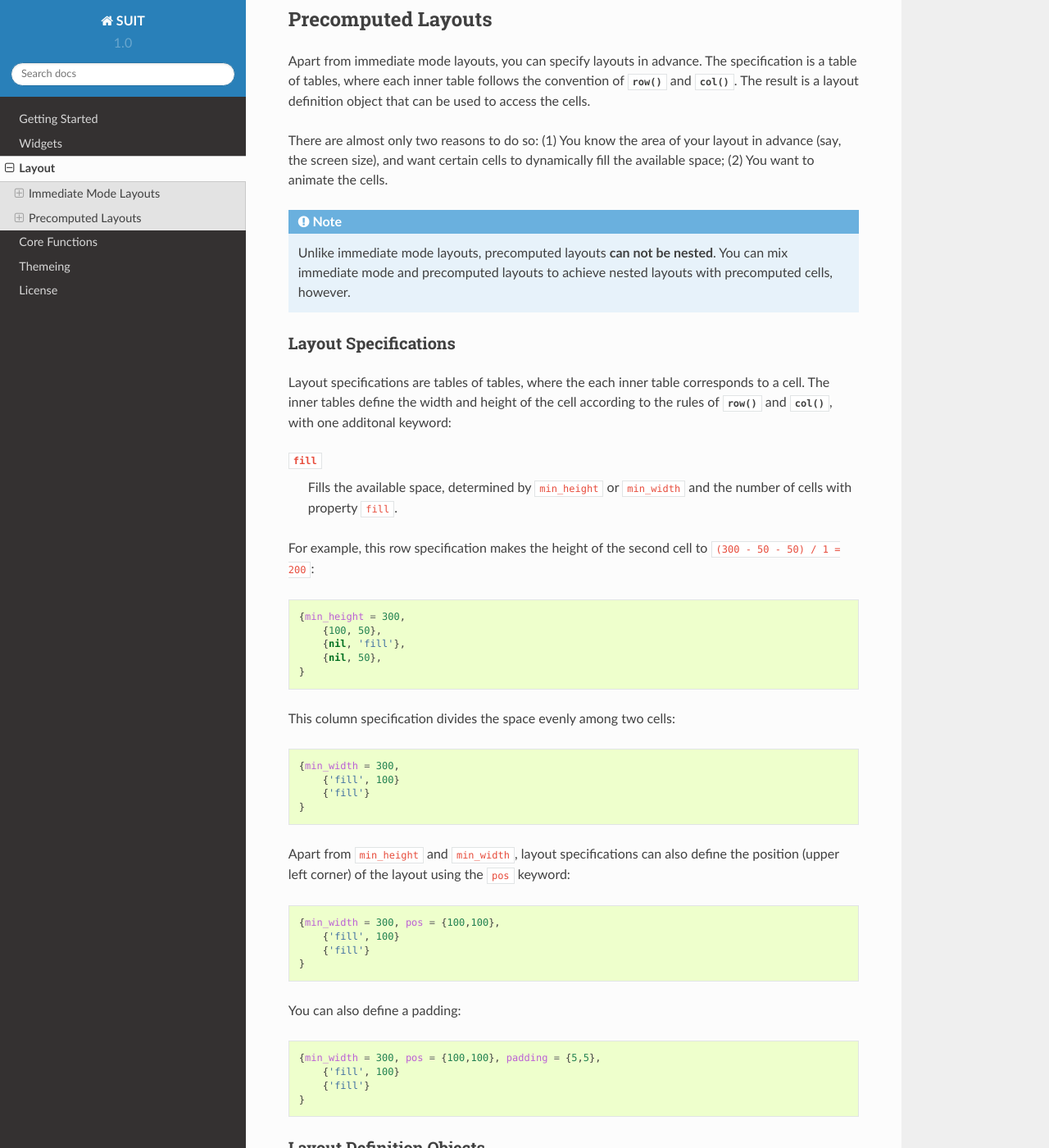
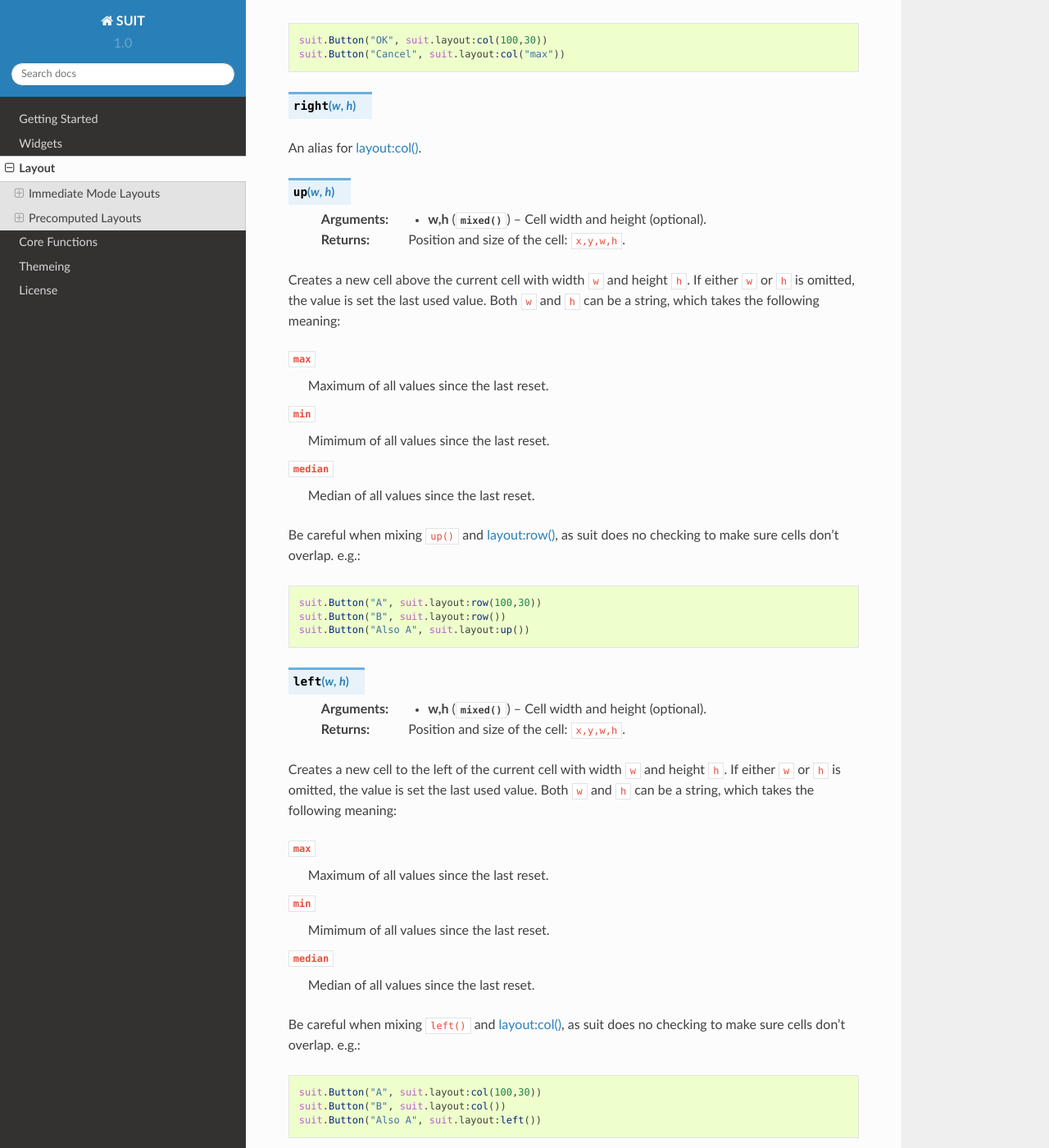
Before and after one commit to vrld/suit, a Sphinx documentation site: the page built from docs/layout.rst, in a window 1280 px wide and 1400 px high, scrolled down 2822 px. Shown: the whole window at 82% size. Built offline with Sphinx 7.4.7 and the Read the Docs theme 2.0.0, drawn with Linux system fonts in a browser that asks for light colours; some of the changed text lies outside the part shown.

Commit message:
Document layout:up/down/left/right()
Consolation prize.

```diff
--- a/docs/layout.rst
+++ b/docs/layout.rst
@@ -67,6 +67,8 @@ according to the size of the popped layout.
 
 Used for nested row/column layouts.
 
+.. _layout-row:
+
 .. function:: row(w,h)
 
    :param mixed w,h: Cell width and height (optional).
@@ -91,14 +93,20 @@ Used to provide the last four arguments to a widget, e.g.::
     suit.Button("Options", suit.layout:row())
     suit.Button("Quit", suit.layout:row(nil, "median"))
 
+.. function:: down(w,h)
+
+An alias for :ref:`layout:row() <layout-row>`.
+
+.. _layout-col:
+
 .. function:: col(w,h)
 
    :param mixed w,h: Cell width and height (optional).
    :returns: Position and size of the cell: ``x,y,w,h``.
 
-Creates a new cell right to the current cell with width ``w`` and height ``h``.
-If either ``w`` or ``h`` is omitted, the value is set the last used value. Both
-``w`` and ``h`` can be a string, which takes the following meaning:
+Creates a new cell to the right of the current cell with width ``w`` and height
+``h``.  If either ``w`` or ``h`` is omitted, the value is set the last used
+value. Both ``w`` and ``h`` can be a string, which takes the following meaning:
 
 ``max``
    Maximum of all values since the last reset.
@@ -114,6 +122,59 @@ Used to provide the last four arguments to a widget, e.g.::
     suit.Button("OK", suit.layout:col(100,30))
     suit.Button("Cancel", suit.layout:col("max"))
 
+.. function:: right(w,h)
+
+An alias for :ref:`layout:col() <layout-col>`.
+
+.. function:: up(w,h)
+
+   :param mixed w,h: Cell width and height (optional).
+   :returns: Position and size of the cell: ``x,y,w,h``.
+
+Creates a new cell above the current cell with width ``w`` and height ``h``. If
+either ``w`` or ``h`` is omitted, the value is set the last used value. Both
+``w`` and ``h`` can be a string, which takes the following meaning:
+
+``max``
+   Maximum of all values since the last reset.
+
+``min``
+   Mimimum of all values since the last reset.
+
+``median``
+   Median of all values since the last reset.
+
+Be careful when mixing ``up()`` and :ref:`layout:row() <layout-row>`, as suit
+does no checking to make sure cells don't overlap. e.g.::
+
+    suit.Button("A", suit.layout:row(100,30))
+    suit.Button("B", suit.layout:row())
+    suit.Button("Also A", suit.layout:up())
+
+.. function:: left(w,h)
+
+   :param mixed w,h: Cell width and height (optional).
+   :returns: Position and size of the cell: ``x,y,w,h``.
+
+Creates a new cell to the left of the current cell with width ``w`` and height
+``h``. If either ``w`` or ``h`` is omitted, the value is set the last used
+value. Both ``w`` and ``h`` can be a string, which takes the following meaning:
+
+``max``
+   Maximum of all values since the last reset.
+
+``min``
+   Mimimum of all values since the last reset.
+
+``median``
+   Median of all values since the last reset.
+
+Be careful when mixing ``left()`` and :ref:`layout:col() <layout-col>`, as suit
+does no checking to make sure cells don't overlap. e.g.::
+
+    suit.Button("A", suit.layout:col(100,30))
+    suit.Button("B", suit.layout:col())
+    suit.Button("Also A", suit.layout:left())
 
 Precomputed Layouts
 -------------------
```
